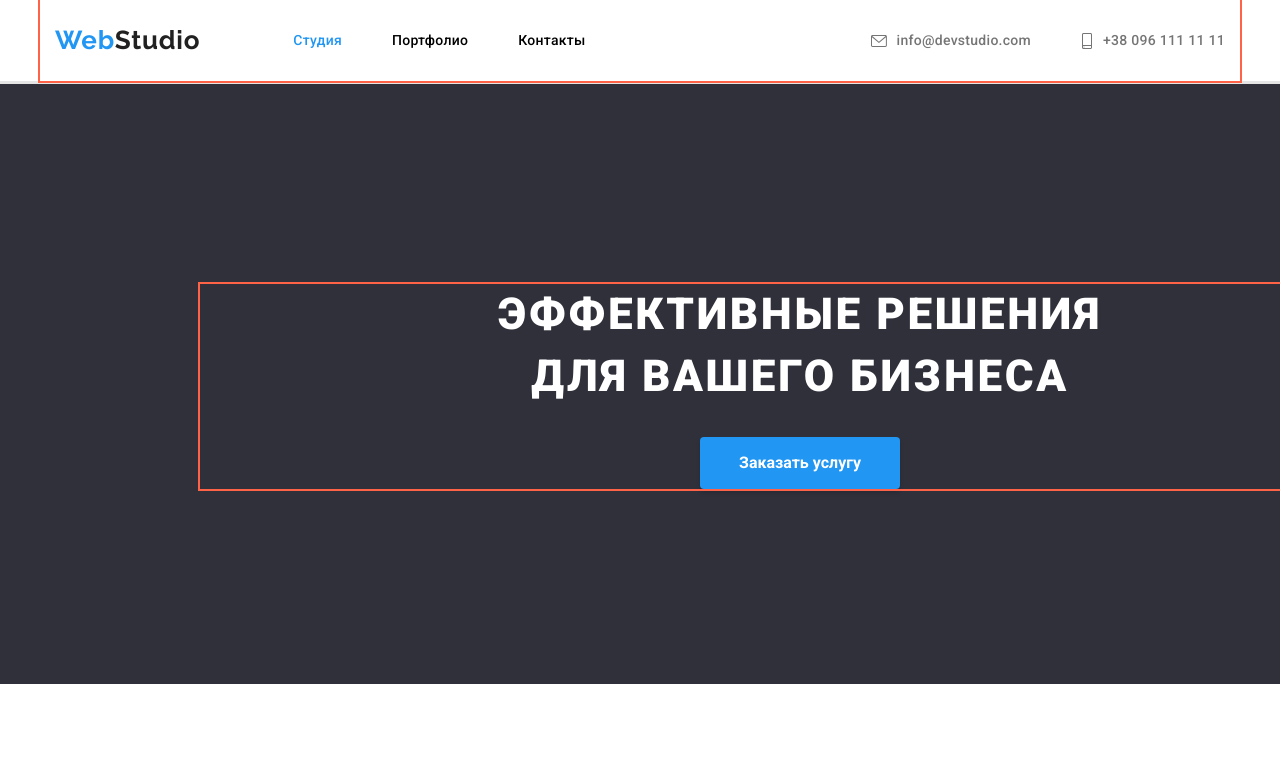
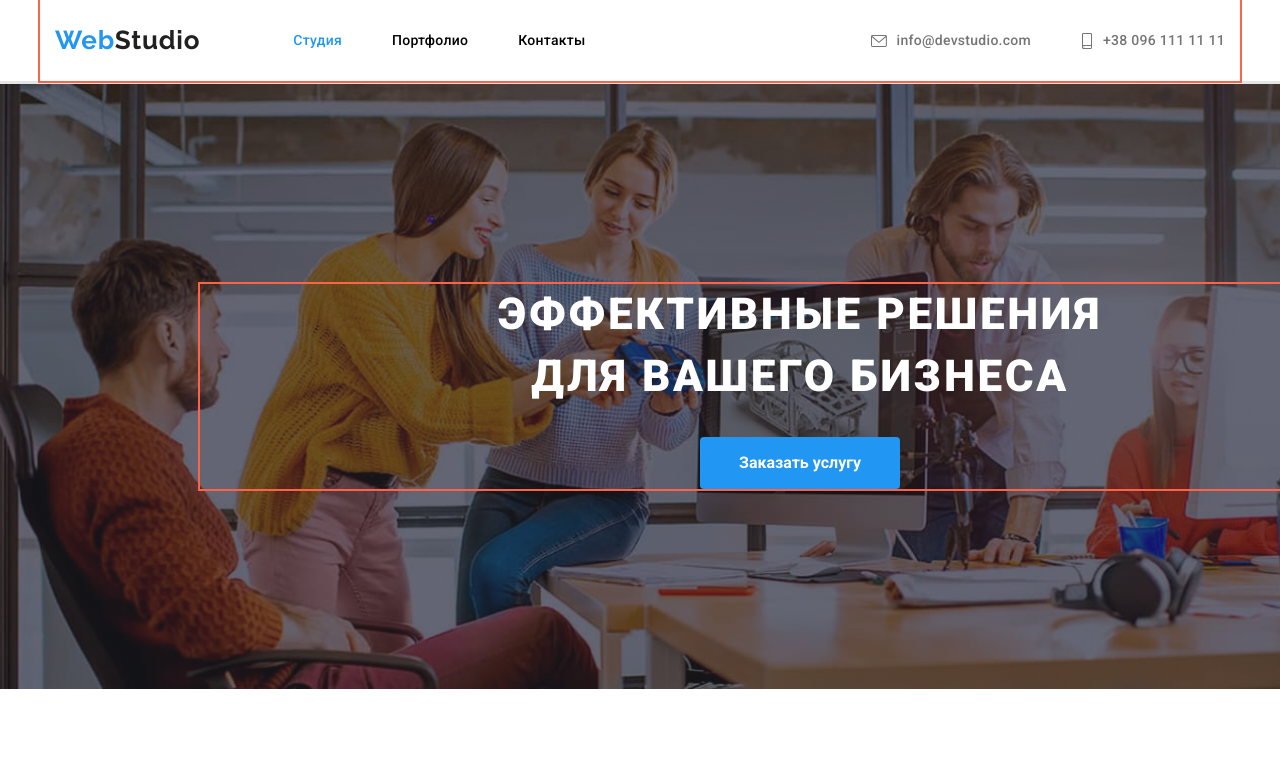
Before and after one commit to KaminskySergey/goit-markup-hw-04, a plain HTML site: page index.html in a window 1280 px wide. Shown: the top 774 px of the page. Drawn offline with nearby package versions, Linux system fonts and the light colour scheme.

Commit message:
Update styles.css

```diff
--- a/css/styles.css
+++ b/css/styles.css
@@ -231,9 +231,9 @@ a{
 .overlane{
 
     background-image: linear-gradient(to right, rgba(47, 48, 58, 0.4), rgba(47, 48, 58, 0.4)),
-    url(images/backgraund/ImgBack.jpg);
+    url(/images/backgraund/ImgBack.jpg);
     width: 1600px;
-    height: 600px;
+    min-height: 600px;
     margin-left: auto;
     margin-right: auto;
     background-repeat: no-repeat;
```
